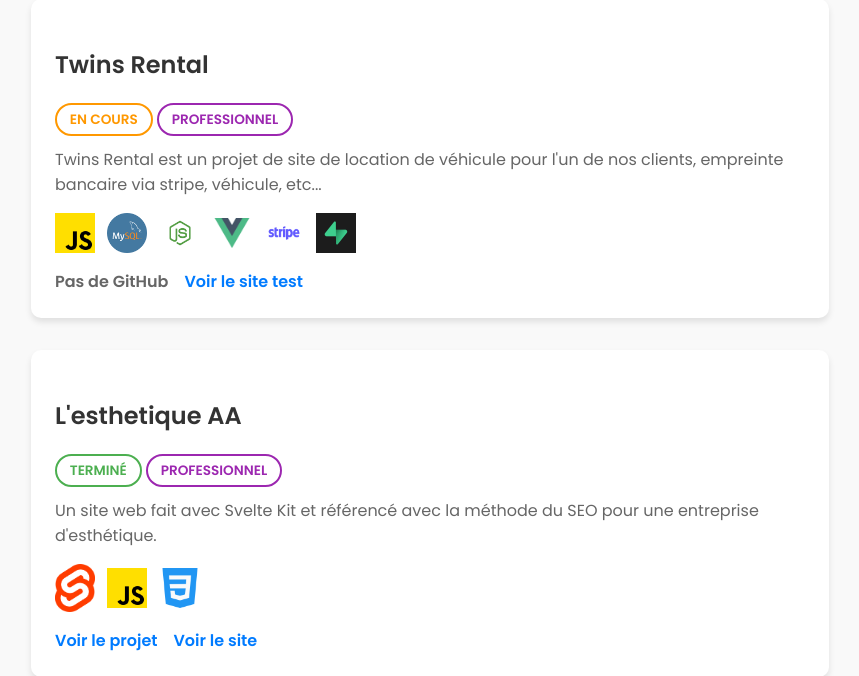
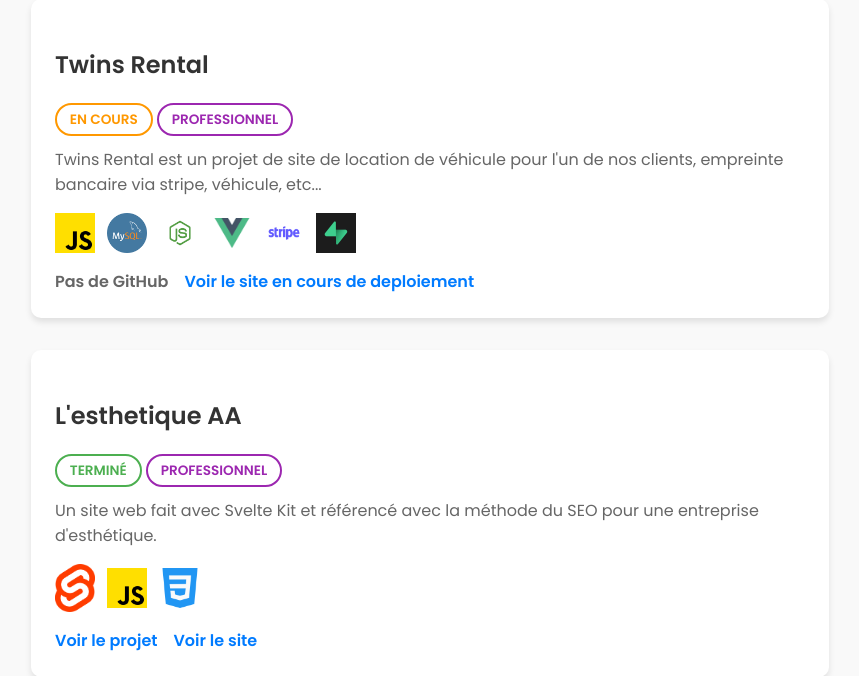
Before and after one commit to Kez0X/Portefolio, a Flask app: page / in a window 1280 px wide. Shown: the part 3121-3797 px from the top of the page, without its empty margins (210-1069 px from the left). Run offline with Flask 3, Linux system fonts and the light colour scheme.

Commit message:
fix : adresse du site portefolio

```diff
--- a/PORTEFOLIO/templates/index.html
+++ b/PORTEFOLIO/templates/index.html
@@ -236,7 +236,7 @@
                     </div>
                     <div class="project-links">
                         <span class="project-link unavailable">Pas de GitHub</span>
-                        <a href="https://preprod.twinsrental.fr" target="_blank" class="project-link">Voir le site test</a>
+                        <a href="https://twinsrental.fr" target="_blank" class="project-link">Voir le site en cours de deploiement</a>
                     </div>
                 </div>
 
@@ -449,7 +449,7 @@
                         <p class="project-pro-description">
                             Création d'un site web pour la gestion et location de véhicules en ligne avec automatisation des modèles. Création d'un serveur en NodeJS, gestion de la base de donnée avec PostGreSQL, le front a été fait avec VueJS, pour ce qui est des formulaires de paiements, tout c'est fait via stripe et le stockage des données et de la base de données s'est fait sur supabase et son bucket S3.
                         </p>
-                        <a href="https://preprod.twinsrental.fr" target="_blank" class="project-pro-link">Voir le projet test</a>
+                        <a href="https://twinsrental.fr" target="_blank" class="project-pro-link">Voir le site en cours de deploiement</a>
                     </div>
                 </div>
 
```
